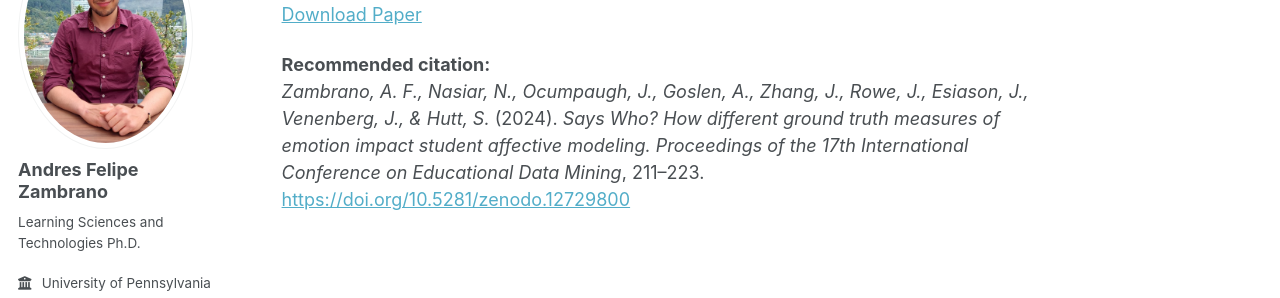
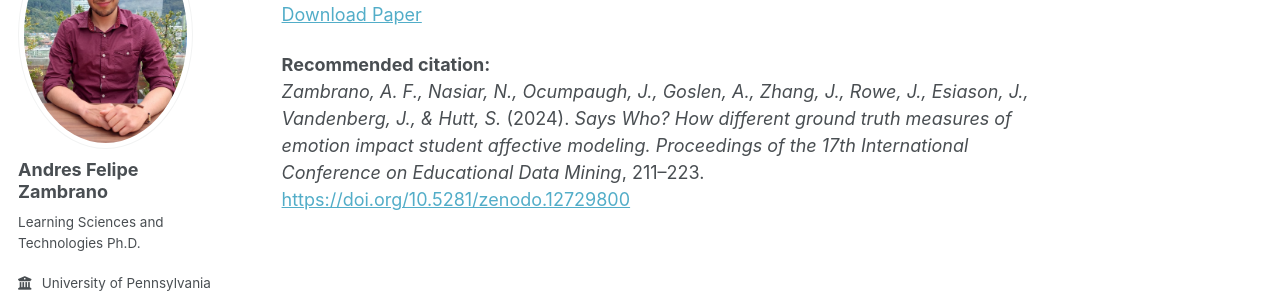
Before and after one commit to afzambrano/afzambrano.github.io, a Jekyll site: the page built from _publications/2024-edm-crystal.md, in a window 1280 px wide and 900 px high, scrolled down 526 px. Shown: the part 179-477 px from the top of the window. Built offline with Jekyll 4.4.1, drawn with Linux system fonts in a browser that asks for light colours; some web fonts are replaced; a script that is not in the unit is left out.

Commit message:
Update 2024-edm-crystal.md

```diff
--- a/_publications/2024-edm-crystal.md
+++ b/_publications/2024-edm-crystal.md
@@ -14,7 +14,7 @@ Research into student affect detection has historically relied on ground truth m
 [Download Paper](https://educationaldatamining.org/edm2024/proceedings/2024.EDM-long-papers.18/)
 
 <b>Recommended citation:</b><br>
-<i>Zambrano, A. F., Nasiar, N., Ocumpaugh, J., Goslen, A., Zhang, J., Rowe, J., Esiason, J., Venenberg, J., & Hutt, S.</i> (2024).
+<i>Zambrano, A. F., Nasiar, N., Ocumpaugh, J., Goslen, A., Zhang, J., Rowe, J., Esiason, J., Vandenberg, J., & Hutt, S.</i> (2024).
 <i>Says Who? How different ground truth measures of emotion impact student affective modeling.</i>
 <i>Proceedings of the 17th International Conference on Educational Data Mining</i>, 211–223.
 <a href="https://doi.org/10.5281/zenodo.12729800">https://doi.org/10.5281/zenodo.12729800</a>
```
